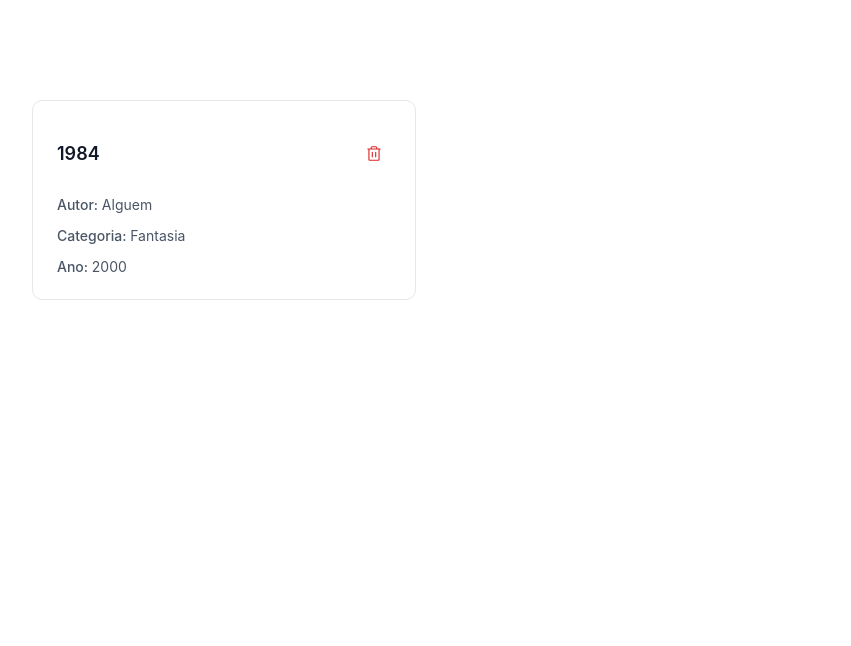
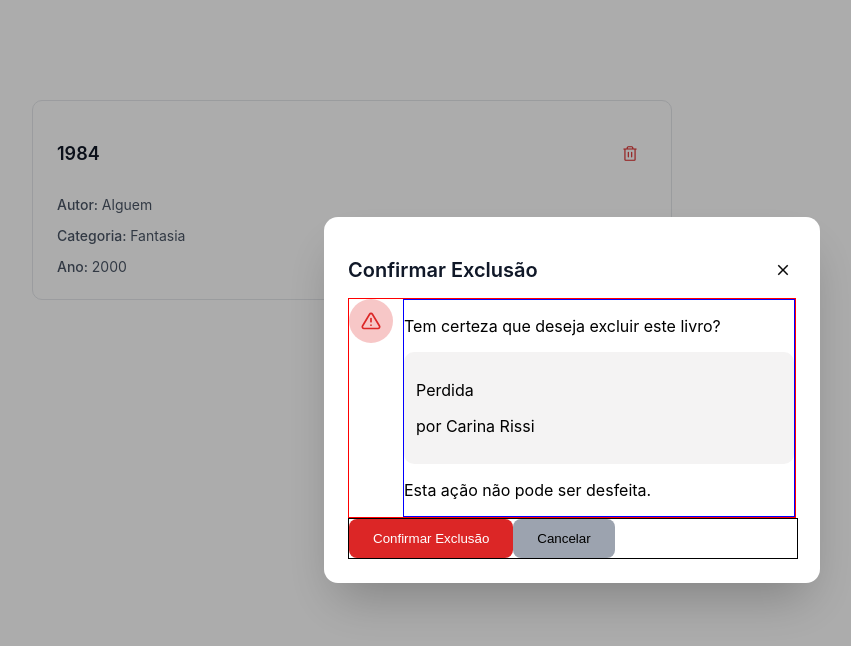
Before and after one commit to BencWislla/Library, a React (Create React App) app: page / in a window 1280 px wide. Shown: the top 646 px of the page, without its empty margins (68-919 px from the left). Built offline with nearby package versions, Linux system fonts and the light colour scheme.

Commit message:
create Modal

```diff
--- a/src/App.js
+++ b/src/App.js
@@ -1,8 +1,11 @@
 import { Card } from "./components/ui/Card";
+
+import { Modal } from "./components/ui/Modal";
 
 function App() {
   return (
-    <div style={{ width: "30%", margin: "100px" }}>
+    <div style={{ width: "50%", margin: "100px" }}>
+      <Modal title={"Perdida"} author={"Carina Rissi"} />
       <Card title={"1984"} author={"Alguem"} category={"Fantasia"} year={"2000"} />
     </div >
   );
--- a/src/components/ui/Button/index.jsx
+++ b/src/components/ui/Button/index.jsx
@@ -1,8 +1,12 @@
 import { ButtonContainer } from "./styles";
 
-export function Button({ text, onClick, color, colorText }) {
+export function Button({ text, onClick, colorFundo, colorText }) {
   return (
-    <ButtonContainer onClick={onClick} color={color} colorText={colorText}>
+    <ButtonContainer
+      onClick={onClick}
+      colorFundo={colorFundo}
+      colorText={colorText}
+    >
       {text}
     </ButtonContainer>
   );
--- a/src/components/ui/Button/styles.js
+++ b/src/components/ui/Button/styles.js
@@ -5,7 +5,7 @@ import styled from 'styled-components'
 //Cor botao azul #2563eb
 
 export const ButtonContainer = styled.button`
-background-Color: ${(props) => props.color};
+background-Color: ${(props) => props.colorFundo};
 color: ${(props => props.colorText)};
 border-radius: .5rem;
 padding: .75rem 1.5rem;
--- a/src/components/ui/Modal/index.jsx
+++ b/src/components/ui/Modal/index.jsx
@@ -0,0 +1,59 @@
+import { FiAlertTriangle } from "react-icons/fi";
+import { MdOutlineClose } from "react-icons/md";
+import {
+  BookContent,
+  BookExclusionContent,
+  ButtonContent,
+  ClosedButton,
+  ExclusionContainer,
+  HeaderModal,
+  IconAlert,
+  ModalContainer,
+  ModalContent,
+  TitleHeader,
+} from "./styles";
+import { Button } from "../Button";
+
+export function Modal({ title, author }) {
+  return (
+    <ModalContent>
+      <ModalContainer>
+        <HeaderModal>
+          <TitleHeader>Confirmar Exclusão</TitleHeader>
+          <ClosedButton>
+            <MdOutlineClose />
+          </ClosedButton>
+        </HeaderModal>
+        <ExclusionContainer>
+          <div>
+            <IconAlert>
+              <FiAlertTriangle />
+            </IconAlert>
+          </div>
+          <BookExclusionContent>
+            <p>Tem certeza que deseja excluir este livro?</p>
+            <BookContent>
+              <p>{title}</p>
+              <p>
+                <span>por </span> {author}
+              </p>
+            </BookContent>
+            <p>Esta ação não pode ser desfeita.</p>
+          </BookExclusionContent>
+        </ExclusionContainer>
+        <ButtonContent>
+          <Button
+            colorFundo={"#dc2626"}
+            text={"Confirmar Exclusão"}
+            colorText={"#fff"}
+          />
+          <Button
+            colorFundo={"#9ca3af"}
+            text={"Cancelar"}
+            colorText={"black"}
+          />
+        </ButtonContent>
+      </ModalContainer>
+    </ModalContent>
+  );
+}
--- a/src/components/ui/Modal/styles.js
+++ b/src/components/ui/Modal/styles.js
@@ -0,0 +1,89 @@
+import styled from "styled-components";
+
+export const ModalContent = styled.div`
+z-index: 1000;
+position: fixed;
+top: 0;
+left: 0;
+display: flex;
+justify-content: center;
+align-items: center;
+width: 100%;
+height: 100%;
+background-color: #00000053;
+`;
+export const ModalContainer = styled.div`
+background-color: #fff;
+padding: 1.5rem 1.5rem;
+box-shadow: 0 25px 50px -12px rgba(0, 0, 0, 0.25);
+width: 100%;
+max-width: 28rem;
+border-radius: .875rem;
+
+`;
+
+export const HeaderModal = styled.div`
+display: flex;
+flex-direction: row;
+justify-content: space-between;
+align-items: center;
+
+`;
+
+export const TitleHeader = styled.h2`
+color:#101828;
+font-size: 1.25rem;
+font-weight: 600;
+`;
+
+export const ClosedButton = styled.button`
+padding: 0.25rem;
+background-color: transparent;
+color: #0A0A0A;
+font-size: 1.125rem;
+border: none;
+border-radius:0.5rem;
+transition:all 200ms ease-in-out;
+cursor: pointer;
+display: inline-flex;
+align-items: center;
+justify-content: center;
+&:hover{
+  background-color: #f3f4f6;
+}
+
+`;
+
+export const IconAlert = styled.div`
+background-color: #f7c7c7;
+color: #dc2626;
+padding: 12px 12px;
+border-radius: 50px;
+font-size: 20px;
+display: flex;
+align-items: center;
+`;
+
+export const ExclusionContainer = styled.div`
+border: 1px solid red;
+display: flex;
+flex-direction: row;
+gap: 10px;
+`;
+
+export const BookExclusionContent = styled.div`
+border:1px solid blue;
+width: 100%;
+`;
+
+export const BookContent = styled.div`
+border-radius:10px;
+padding: 12px 12px;
+background-color: #56555511;
+
+`;
+
+export const ButtonContent = styled.div`
+width:100%;
+border: 1px solid black;
+`;
```
